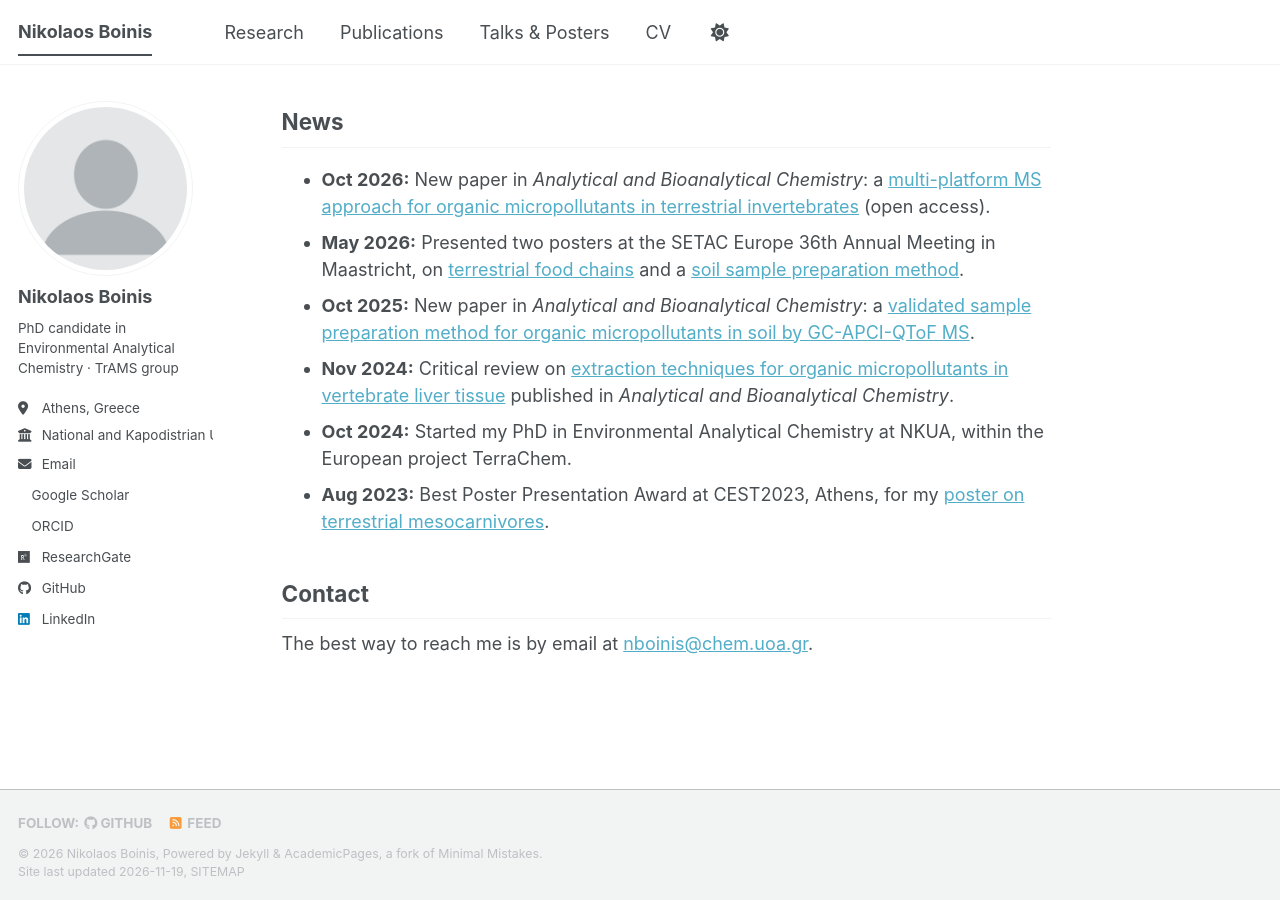
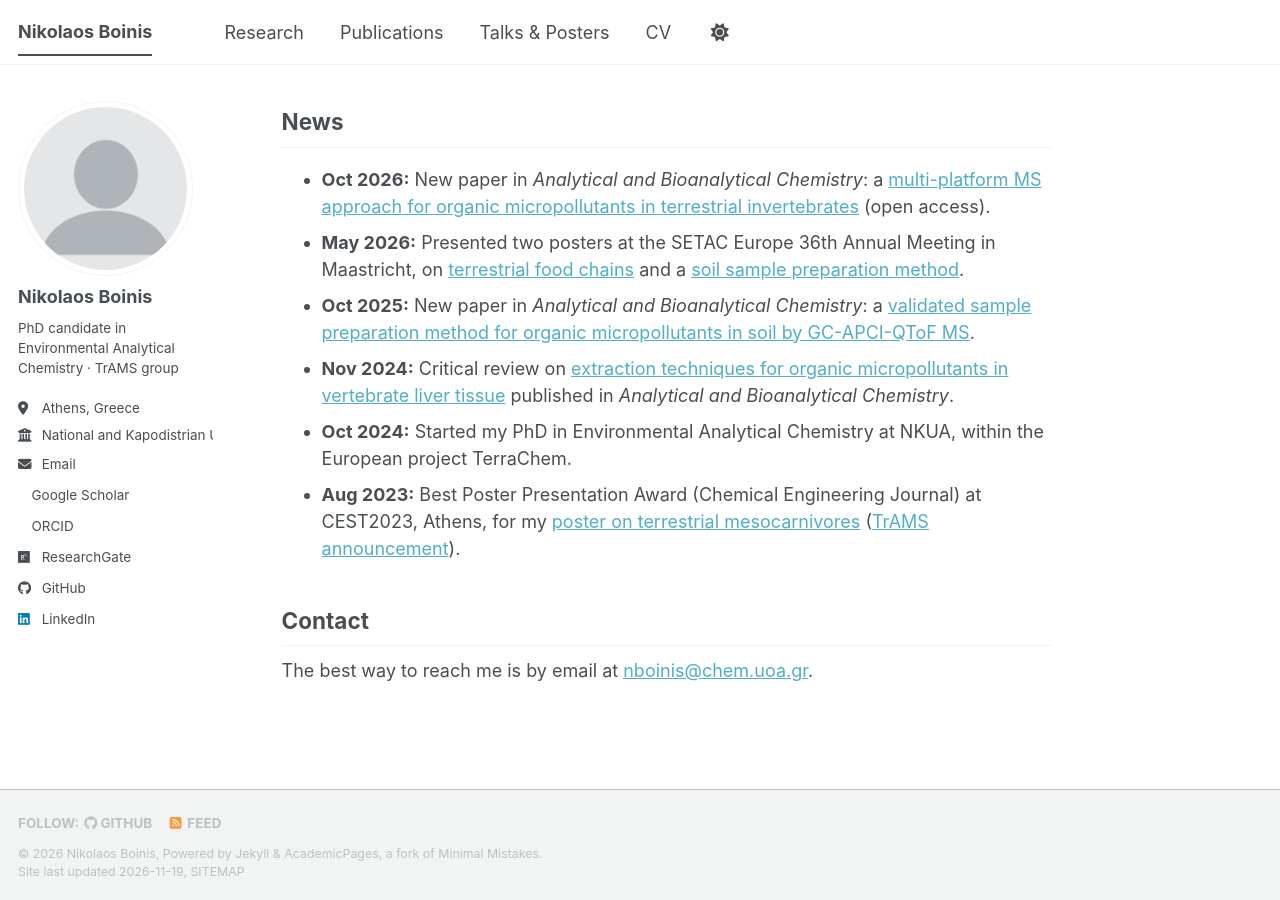
Before and after one commit to nboinis/nboinis.github.io, a Jekyll site: the page built from _pages/about.md, in a window 1280 px wide and 900 px high, scrolled down 1138 px. Built offline with Jekyll 4.4.1, drawn with Linux system fonts in a browser that asks for light colours; a script bundle is joined from its source files by our own code; a style sheet for code colours, icons or effects is not loaded.

Commit message:
Update about.md

```diff
--- a/_pages/about.md
+++ b/_pages/about.md
@@ -32,7 +32,7 @@ News
 * **Oct 2025:** New paper in *Analytical and Bioanalytical Chemistry*: a [validated sample preparation method for organic micropollutants in soil by GC-APCI-QToF MS](/publication/2025-soil-gc-apci-qtof).
 * **Nov 2024:** Critical review on [extraction techniques for organic micropollutants in vertebrate liver tissue](/publication/2024-liver-extraction-review) published in *Analytical and Bioanalytical Chemistry*.
 * **Oct 2024:** Started my PhD in Environmental Analytical Chemistry at NKUA, within the European project TerraChem.
-* **Aug 2023:** Best Poster Presentation Award at CEST2023, Athens, for my [poster on terrestrial mesocarnivores](/talks/2023-cest2023-mesocarnivores).
+* **Aug 2023:** Best Poster Presentation Award (Chemical Engineering Journal) at CEST2023, Athens, for my [poster on terrestrial mesocarnivores](/talks/2023-cest2023-mesocarnivores) ([TrAMS announcement](https://trams.chem.uoa.gr/award-announcement-cest-2023/)).
 
 Contact
 ------
```
